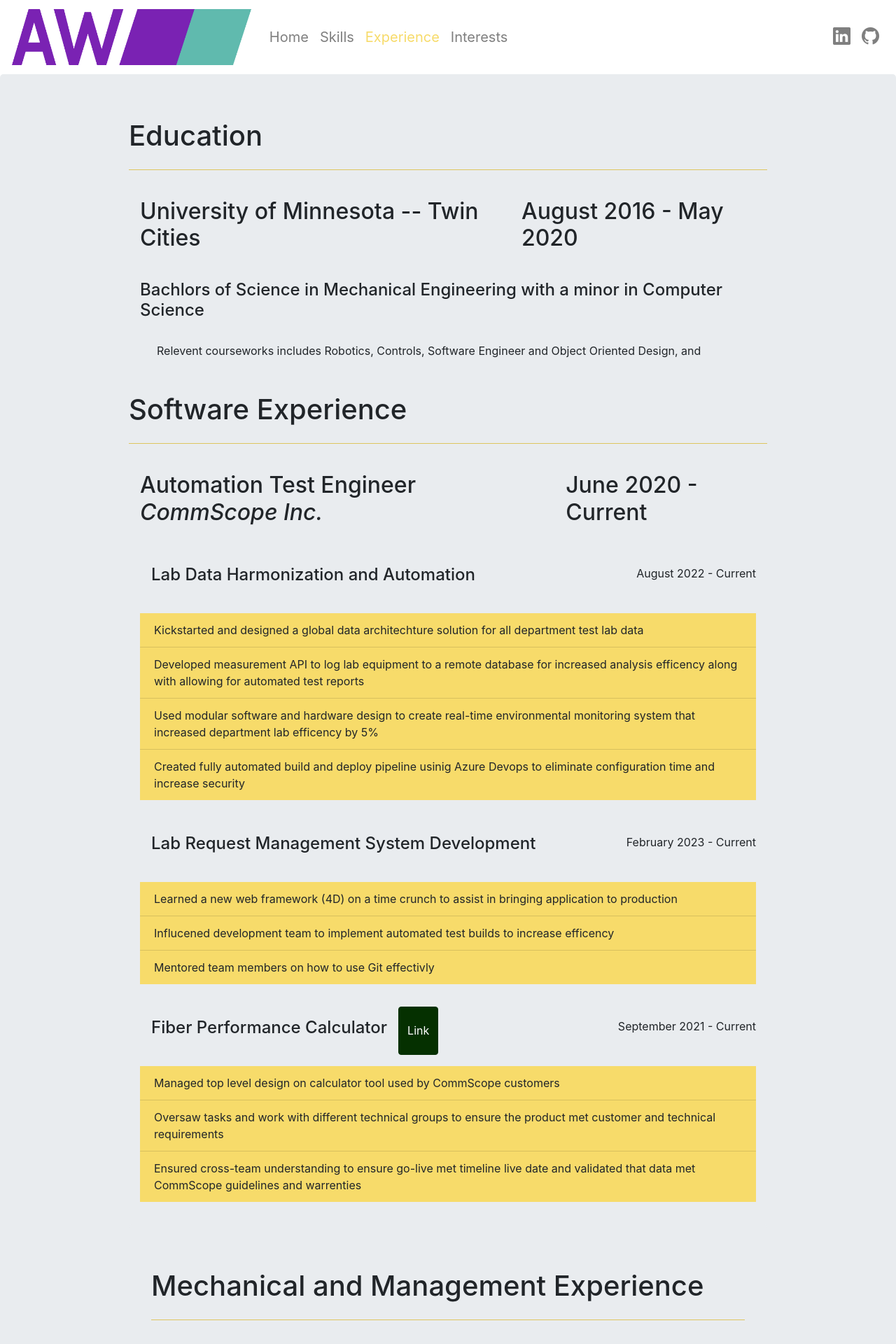
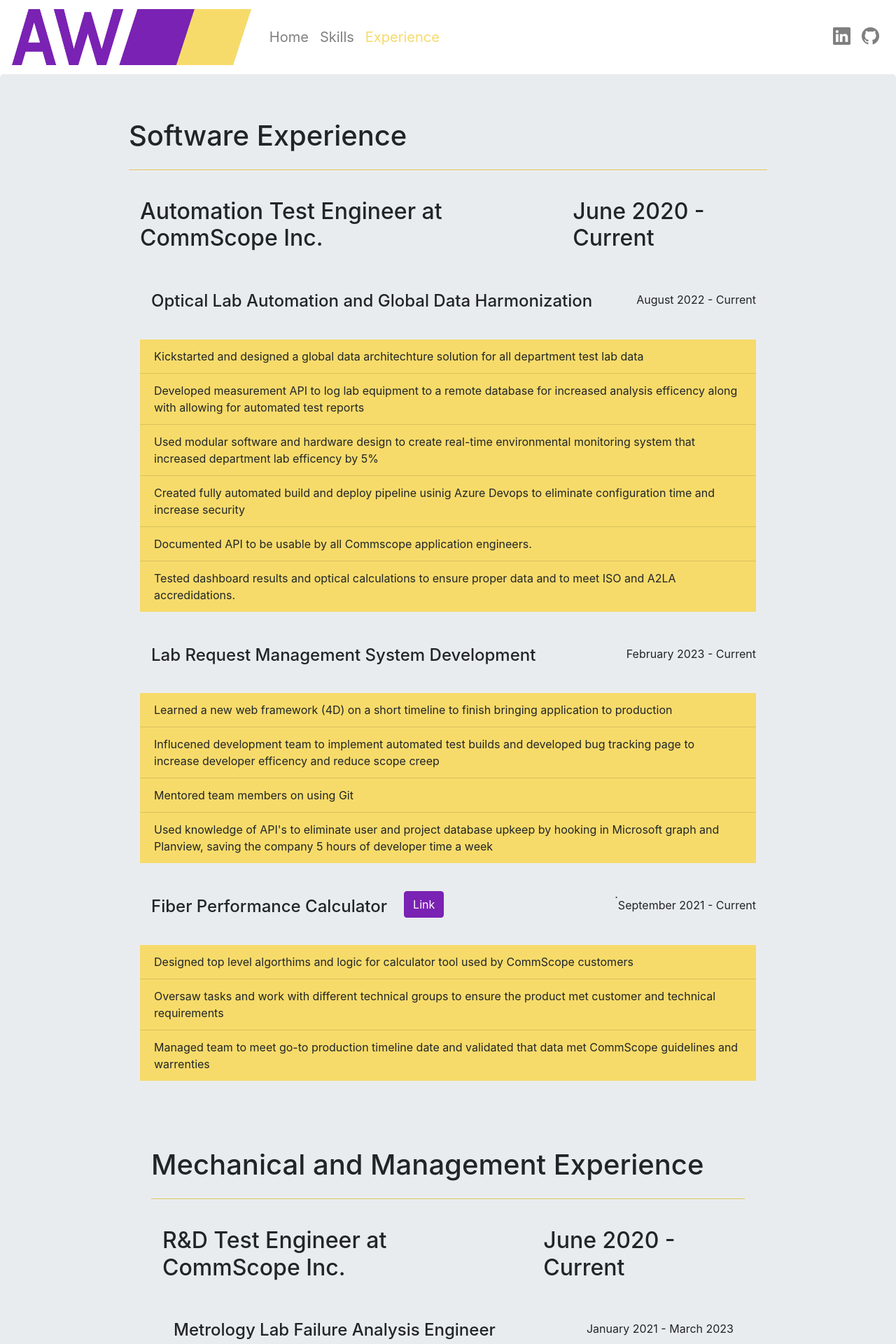
Before and after one commit to AdamWall97/PersonalPage, a React (Create React App) app: page /experience in a window 1280 px wide. Shown: the top 1920 px of the page at 70% size. Built offline with nearby package versions, Linux system fonts and the light colour scheme.

Commit message:
Remove Interests until future version, update ui

```diff
--- a/src/Home.tsx
+++ b/src/Home.tsx
@@ -1,16 +1,12 @@
-import { Button, Navbar } from "reactstrap";
-import React from "react";
-
 import "slick-carousel/slick/slick.css";
 import "slick-carousel/slick/slick-theme.css";
 import Slider from "react-slick";
 
 function Home() {
 
-  const [title, setTitle] = React.useState(["Developer", "Engineer", "Lucie", "Michael"]);
   var settings = {
     infinite: true,
-    outerWidth:100,
+    outerWidth:300,
     speed: 500,
     dots: false,
     draggable: false,
@@ -22,11 +18,14 @@
   }
   return (
     <div>
-      <div className="jumbotron bg-secondary">
-      <div className="row p-0">
-        <div className="col-lg-7">
-        <div className="row">
-          <div className="text-right col-lg-4" style={{"fontSize": "7rem", "width":"100%"}}>
+      <div className="jumbotron bg-secondary pr-5">
+      <div className="row pr-5">
+        <div className="col-xl-8 mt-5">
+        <div className=" d-flex flex-row-reverse text-right">
+          <div style={{"fontSize": "7rem"}}>
+            Engineer
+          </div>
+          <div className="text-right pr-4" style={{"fontSize": "7rem"}}>
             <Slider {...settings} >
             <div>Software</div>
             <div>Automation</div>
@@ -34,16 +33,14 @@
             <div>Test</div>
             </Slider>
           </div>
-
-          <div className="col-lg" style={{"fontSize": "7rem", "width":"100%"}}>Engineer
         </div>
         <div className="row">
-          <h1 className="text-primary text-center mt-5 pt-5 overflow">I'm Adam! Welcome to my homepage</h1>
+          <div className="col-lg-2"></div>
+          <h1 className="col-lg-10 mt-5 pt-5 text-right">I'm Adam! A passionate engineer with knowledge and experience in the software and mechanical space.</h1>
         </div>
           </div>
-          </div>
-        <div className="col-lg-5 d-flex flex-row-reverse">
-          <img src="./Headshot.JPG" alt="Headshot" height="500" style={{"borderRadius":"50%"}} />
+        <div className="col-xl-4 d-flex">
+          <img src="./Headshot.JPG" className="ml-auto mr-5" alt="Headshot" height="600" style={{"borderRadius":"50%"}} />
         </div>
       </div>
       </div>
@@ -53,7 +50,7 @@
           <i className="bi bi-gear card-img-top text-center text-primary" style={{"fontSize":"10rem"}}></i>
           <div className="card-body">
             <h5 className="card-title font-weight-bold">Engineering Background</h5>
-            <p className="card-text">I have 1.5 years of experience as a Mechanical Engineer and 1.5 years experience as a full stack developer. I obtained a Mechanical Engineering Degree from the University of Minnesota with a minor in Computer Science.</p>
+            <p className="card-text">I have 1.5 years of experience with Mechanical Test Engineering and 1.5 years of experience with full stack software development. I obtained a Mechanical Engineering Degree from the University of Minnesota with a minor in Computer Science.</p>
             <a href="/skills" className="btn btn-primary">Go to Experience</a>
           </div>
           </div>
@@ -62,17 +59,8 @@
           <i className="bi bi-code-slash card-img-top text-center text-primary" style={{"fontSize":"10rem"}}></i>
           <div className="card-body">
             <h5 className="card-title font-weight-bold">Professional Coding Skills</h5>
-            <p className="card-text">With expierence coding professionally, I have expierence with Typescript, React, .NET, and CI/CD tools. I also have worked in many different project teams that have led me to have a diverse set of skills.</p>
+            <p className="card-text">With expierence coding professionally, I have experience with Typescript, React, .NET, C#, and CI/CD tools. I have worked in many different project teams that has led me to have a diverse and unique skill set.</p>
             <a href="/skills" className="btn btn-primary">Go to Skills</a>
-          </div>
-          </div>
-        </div>
-        <div className="col-md"><div className="card h-100">
-          <i className="bi bi-book card-img-top text-center text-primary" style={{"fontSize":"10rem"}}></i>
-          <div className="card-body">
-            <h5 className="card-title font-weight-bold">Curious Minded</h5>
-            <p className="card-text">I'm passionate about learning. I always strive to learn something new whether that be the latests web technology, how a buisnesses system operates, or the newest music trend.</p>
-            <a href="/skills" className="btn btn-primary">Go to Personal Projects</a>
           </div>
           </div>
         </div>
--- a/src/componets/Header.tsx
+++ b/src/componets/Header.tsx
@@ -43,21 +43,11 @@
             <a className="nav-link" href="/experience">Experience</a>
           </li>
         }
-        {
-          (currentLocation.pathname === "/interests") ?
-          <li className="nav-item active">
-            <a className="nav-link text-secondary" href="/interests">Interests</a>
-          </li>
-        :
-          <li className="nav-item">
-            <a className="nav-link" href="/interests">Interests</a>
-          </li>
-        }
       </ul>
       <div className="d-flex">
       <ul className="navbar-nav mr-auto">
-        <a className="nav-link" href="/"><i className="bi-linkedin link-primary" style={{"fontSize":25}} ></i></a>
-        <a className="nav-link" href="/"><i className="bi-github link-dark" style={{"fontSize":25}}></i></a>
+        <a className="nav-link" href="https://linkedin.com/in/adam-wall123"><i className="bi-linkedin link-primary" style={{"fontSize":25}} ></i></a>
+        <a className="nav-link" href="https://github.com/AdamWall97"><i className="bi-github link-dark" style={{"fontSize":25}}></i></a>
         </ul>
         </div>
     </div>
--- a/src/index.tsx
+++ b/src/index.tsx
@@ -22,7 +22,6 @@
 // Bootstrap Bundle JS
 import "bootstrap.css";
 import "bootstrap-icons/font/bootstrap-icons.css";
-import Interests from "pages/Interests";
 import Experience from "pages/Experience";
 
 // Configure nested routes with JSX
@@ -43,7 +42,6 @@
       <Route path="/" element={<Home />} />
       <Route path="/experience" element={<Experience />} />
       <Route path="/skills" element={<Skills/>} />
-      <Route path="/interests" element={<Interests />} />
     </Route>
   )
 );
--- a/src/pages/Experience.tsx
+++ b/src/pages/Experience.tsx
@@ -82,30 +82,16 @@
     // Important! Always set the container height explicitly
     <div className="jumbotron">
         <div className="w-75 mx-auto">
-        <div className="my-0 pb-2">
-            <h1>Education</h1>
-            <hr className="my-4 bg-secondary"></hr>
-            <div className="d-flex justify-context-between">
-                <h2 className="flex mr-auto p-3 jumbotron-title">University of Minnesota -- Twin Cities</h2>
-                <h2 className="flex p-3">August 2016 - May 2020</h2>
-            </div>
-            <div className="m-3">
-                <h4>Bachlors of Science in Mechanical Engineering with a minor in Computer Science</h4>
-                <p className="p-4">
-                    Relevent courseworks includes Robotics, Controls, Software  Engineer and Object Oriented Design, and
-                </p>
-            </div>
-        </div>
         <div>
             <h1>Software Experience</h1>
             <hr className="my-4 bg-secondary"></hr>
                 <div className="d-flex justify-context-between">
-                <h2 className="flex mr-auto p-3">Automation Test Engineer <i>CommScope Inc.</i></h2>
+                <h2 className="flex mr-auto p-3">Automation Test Engineer at CommScope Inc.</h2>
                 <h2 className="flex p-3">June 2020 - Current</h2>
             </div>
             <div className="m-3">
                 <div className="d-flex justify-context-between">
-                    <h4 className="flex mr-auto p-3">Lab Data Harmonization and Automation</h4>
+                    <h4 className="flex mr-auto p-3">Optical Lab Automation and Global Data Harmonization</h4>
                     <div className="flex py-3">August 2022 - Current</div>
                 </div>
                 <ul className="py-3 list-group list-group-flush">
@@ -121,6 +107,12 @@
                     <li className="list-group-item   bg-secondary">
                         Created fully automated build and deploy pipeline usinig Azure Devops to eliminate configuration time and increase security
                     </li>
+                    <li className="list-group-item   bg-secondary">
+                        Documented API to be usable by all Commscope application engineers.
+                    </li>
+                    <li className="list-group-item   bg-secondary">
+                        Tested dashboard results and optical calculations to ensure proper data and to meet ISO and A2LA accredidations.
+                    </li>
                 </ul>
             </div>
             <div className="m-3">
@@ -130,31 +122,36 @@
                 </div>
                 <ul className="py-3 list-group list-group-flush">
                     <li className="list-group-item bg-secondary">
-                        Learned a new web framework (4D) on a time crunch to assist in bringing application to production
+                        Learned a new web framework (4D) on a short timeline to finish bringing application to production
                     </li>
                     <li className="list-group-item bg-secondary">
-                        Influcened development team to implement automated test builds to increase efficency
+                        Influcened development team to implement automated test builds and developed bug tracking page to increase developer efficency and reduce scope creep
                     </li>
                     <li className="list-group-item bg-secondary">
-                        Mentored team members on how to use Git effectivly
+                        Mentored team members on using Git
+                    </li>
+                    <li className="list-group-item bg-secondary">
+                        Used knowledge of API's to eliminate user and project database upkeep by hooking in Microsoft graph and Planview, saving the company 5 hours of developer time a week
                     </li>
                 </ul>
             </div>
         <div className="m-3">
             <div className="d-flex justify-context-between">
                 <h4 className="flex  p-3">Fiber Performance Calculator</h4>
-                <button className="flex mr-auto btn btn-primary ">Link</button>
+                <div className="flex mr-auto">
+                    <button className="btn btn-primary m-2 ">Link</button>
+                </div>.
                 <div className="flex py-3">September 2021 - Current</div>
             </div>
             <ul className="py-3 list-group list-group-flush">
                 <li className="list-group-item bg-secondary">
-                    Managed top level design on calculator tool used by CommScope customers
+                    Designed top level algorthims and logic for calculator tool used by CommScope customers
                 </li>
                 <li className="list-group-item bg-secondary">
                     Oversaw tasks and work with different technical groups to ensure the product met customer and technical requirements
                 </li>
                 <li className="list-group-item bg-secondary">
-                    Ensured cross-team understanding to ensure go-live met timeline live date and validated that data met CommScope guidelines and warrenties
+                    Managed team to meet go-to production timeline date and validated that data met CommScope guidelines and warrenties
                 </li>
             </ul>
         </div>
@@ -173,13 +170,13 @@
                 </div>
                 <ul className="py-4 list-group list-group-flush">
                     <li className="list-group-item bg-secondary">
-                        Performed metrology failure analysis on a wide variety of parts from fiber connectors to RF circuit boards
+                        Performed Xray analysis on a wide variety of parts from fiber connectors to RF circuit boards and understanding how they are manufactured,
                     </li>
                     <li className="list-group-item bg-secondary">
-                        Trained multiple technicians and created 3D calibration test method to allow CT scanner operation for failure and metrology analysis
+                        Trained multiple technicians and created 3D metrology calibration test method to allow CT scanner operation for failure and metrology analysis
                     </li>
                     <li className="list-group-item bg-secondary">
-                        Streamlined scanning operation and analysis and created a file management system to bring in timelines
+                        Streamlined scanning operation and created a file management system to reduce timeline by
                     </li>
                 </ul>
             </div>
--- a/src/pages/Interests.tsx
+++ b/src/pages/Interests.tsx
@@ -4,22 +4,22 @@
 
 const AnyReactComponent = ({ text }) => <div>{text}</div>;
 
+
+
+//Work in Progress
 export default function Interests(){
 
   const [activePark, setActivePark] = React.useState<Park | null>(null);
 
 
-  console.log(activePark);
 
   return (
     // Important! Always set the container height explicitly
     <div className="jumbotron">
       <div className="row">
         <div className="col-sm-4">
-        <h1>Hiking and API's</h1>
-        <h2>
-        Below is a list of all the national parks I've been too and a photo to go with it.
-        </h2>
+        <h1>Using Google maps API to create responsive maps for national parks I've been too </h1>
+
         <div>List</div>
 
         </div>
--- a/src/pages/Skills.tsx
+++ b/src/pages/Skills.tsx
@@ -30,58 +30,58 @@
         <hr className="my-3 bg-secondary"></hr>
         <div className="row p-2">
             <div className="col-lg">
-                <SkillCard title="C#" rating={4} text="Created Web API for cross-function lab data management and supporting development of Data Acquisition Applications"  />
+                <SkillCard title="C#" rating={4} text="1 year of experience building RESTful APIs and supporting development in data acquisition applications"  />
             </div>
             <div className="col-lg">
-                <SkillCard title="Typescript" rating={4.5} text="Created data analysis tools and lab management tools to increase lab efficency and quality."/>
+                <SkillCard title="Typescript" rating={4.5} text="2 years of experience building my personal page and building company test lab web tools"/>
             </div>
             <div className="col-lg">
-                <SkillCard title="SQL" rating={3} text="Maintained enterprise management system and worked on data transfer to a new platform"  />
+                <SkillCard title="SQL" rating={3} text="1.5 years of experience maintaining enterprise lab request system and designing relational tables for lab applications"  />
             </div>
         </div>
         <div className="row p-2">
         <div className="col-lg">
-            <SkillCard title="Visual Basic" rating={2} text="Created scripts for lab automation and rich excel functions to perform lab analysis."  />
+            <SkillCard title="Visual Basic" rating={2} text="4 years of experience creating test lab scripts for lab automation and created rich excel spreadsheets to perform lab analysis"/>
         </div>
         <div className="col-lg">
-            <SkillCard title="4D" rating={2} text="Pushed development 4D system across the final sprint to release to thousands of users."  />
+            <SkillCard title="4D" rating={2} text="6 months of experience fixing bugs and creating new features on an extensive codebase"  />
         </div>
         <div className="col-lg">
-            <SkillCard title="HTML / CSS" rating={3.5} text="Experience creating this website along with using my standard html / CSS to edit development 4D system to integrate."  />
+            <SkillCard title="HTML / CSS" rating={3.5} text="1.5 years of experience creating functional web applications in a wide vareity of frameworks"  />
         </div>
         </div>
         <h1 className="mt-3">Frameworks</h1>
         <hr className="my-3 bg-secondary"></hr>
         <div className="row p-2">
             <div className="col-lg">
-                <SkillCard title="React" rating={5} text="1.5 years experience, first framework I picked up on the front end side and fell in love with modularity and hooks."  />
+                <SkillCard title="React" rating={5} text="1.5 years of experience building web applications using tools such as React-Query, Highcharts, and hooks"  />
             </div>
             <div className="col-lg">
-                <SkillCard title="ASP.NET Core" rating={3} text="Focus on developing web API's using libraries such as EF Core, Swashbuckle, NUnit, and Automapper"/>
+                <SkillCard title="ASP.NET Core" rating={3} text="1 year of experience building web API using libraries such as EF Core, Swashbuckle, NUnit, and Automapper"/>
             </div>
             <div className="col-lg">
-                <SkillCard title="NextJS" rating={4} text="Framework used to create Test Lab Central application for data centralization and management."  />
+                <SkillCard title="NextJS" rating={4} text="1 year of experience with React used to create Test Lab Central application for data centralization and management"  />
             </div>
         </div>
         <h1 className="mt-3">Software Tools</h1>
         <hr className="my-3 bg-secondary"></hr>
         <div className="row gy-2 p-2">
             <div className="col-lg">
-                <SkillCard title="Git" rating={4} text="Worked in teams of 2 or 3 where Git is essential to provide version control and management of different environments."  />
+                <SkillCard title="Git" rating={4} text="Worked in software development teams where Git is essential to provide version control and management of different environments"  />
             </div>
             <div className="col-lg">
-                <SkillCard title="Azure Devops" rating={4} text="Created fully autoamted CI/CD pipeline from scratch for Test Lab Central Development along with integrated"/>
+                <SkillCard title="Azure Devops" rating={4} text="Created automated CI/CD pipeline from scratch for Test Lab Central Development along with editing existing pipelines in enterprise request management system"/>
             </div>
             <div className="col-lg">
-                <SkillCard title="Amazon Web Services" rating={1.5} text="Created full CI/CD pipeline and cloud hosted EC2 machines to build and host this website."  />
+                <SkillCard title="Amazon Web Services" rating={1.5} text="Created full CI/CD pipeline and cloud hosted EC2 machines to build and host this website" />
             </div>
         </div>
         <div className="row p-2">
             <div className="col-lg">
-                <SkillCard title="PowerBI" rating={2} text="Created bi-yearly dashboards for equipment utilization and environmental lab data."  />
+                <SkillCard title="PowerBI" rating={2} text="Created bi-yearly dashboards for equipment utilization and environmental lab data"  />
             </div>
             <div className="col-lg">
-                <SkillCard title="Swagger / OpenAPI" rating={3} text="Used Swagger to create tools for front end development, document API's for engineers to use in desktop Data Acquision software."/>
+                <SkillCard title="Swagger / OpenAPI" rating={3} text="Used Swagger to document API's for application engineers to use in Data Acquision software"/>
             </div>
             <div className="col-lg">
                 <SkillCard title="Microsoft Graph API" rating={3} text="Integrated Microsoft Graph API with Azure Active Directory to create SSO and User Funcationality for Test Lab Central"  />
```
Also changed, not shown: public/Headshot.JPG, public/logo.png, src/bootstrap.css, src/bootstrap.min.css. Lines whose indentation alone changed are shown as unchanged.
